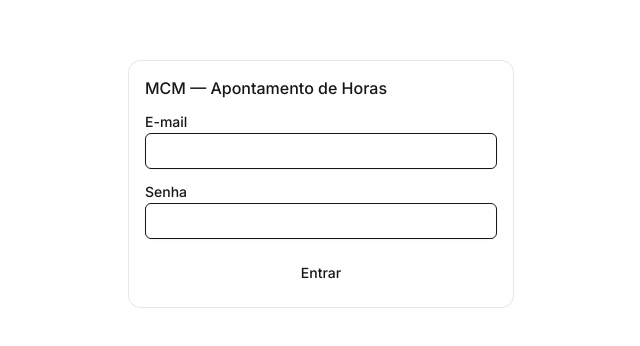
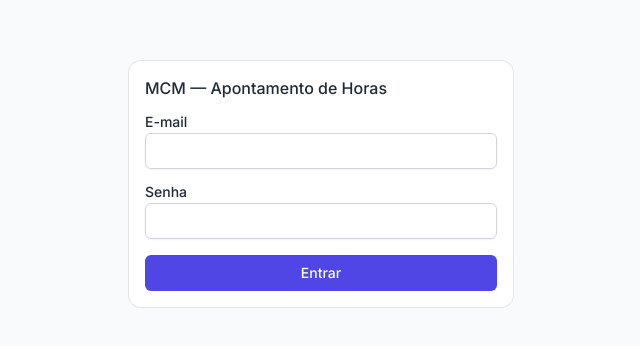
Before and after one commit to arleinascimento13/MCM-TESTE, a Next.js app: page /login in a window 1280 px wide. Shown: the part 216-562 px from the top of the page, without its empty margins (319-959 px from the left). Built offline with nearby package versions, Linux system fonts and the light colour scheme.

Commit message:
feat(theme): tokens indigo/light do design system da referencia

```diff
--- a/src/app/globals.css
+++ b/src/app/globals.css
@@ -1,45 +1,56 @@
 @import "tailwindcss";
 
 :root {
-  --background: #ffffff;
-  --foreground: #171717;
+  --background: #f9fafb;
+  --foreground: #1f2937;
+  --card: #ffffff;
+  --card-foreground: #1f2937;
+  --primary: #4f46e5;
+  --primary-hover: #4338ca;
+  --primary-subtle: #eef2ff;
+  --primary-foreground: #ffffff;
+  --secondary: #f3f4f6;
+  --secondary-foreground: #374151;
+  --muted: #f3f4f6;
+  --muted-foreground: #6b7280;
+  --accent: #eef2ff;
+  --accent-foreground: #3730a3;
+  --border: #e5e7eb;
+  --input: #d1d5db;
+  --ring: #818cf8;
+  --success: #059669;
+  --warning: #d97706;
+  --info: #0891b2;
+  --destructive: #dc2626;
+  --radius: 0.75rem;
   --font-sans: var(--font-inter);
   --font-mono: var(--font-jetbrains-mono);
-  --success: #22c55e;
-  --warning: #f59e0b;
-  --info: #06b6d4;
-  --destructive: #ef4444;
 }
 
 @theme inline {
   --color-background: var(--background);
   --color-foreground: var(--foreground);
-  --font-sans: var(--font-inter);
-  --font-mono: var(--font-jetbrains-mono);
+  --color-card: var(--card);
+  --color-card-foreground: var(--card-foreground);
+  --color-primary: var(--primary);
+  --color-primary-hover: var(--primary-hover);
+  --color-primary-subtle: var(--primary-subtle);
+  --color-primary-foreground: var(--primary-foreground);
+  --color-secondary: var(--secondary);
+  --color-secondary-foreground: var(--secondary-foreground);
+  --color-muted: var(--muted);
+  --color-muted-foreground: var(--muted-foreground);
+  --color-accent: var(--accent);
+  --color-accent-foreground: var(--accent-foreground);
+  --color-border: var(--border);
+  --color-input: var(--input);
+  --color-ring: var(--ring);
   --color-success: var(--success);
   --color-warning: var(--warning);
   --color-info: var(--info);
   --color-destructive: var(--destructive);
-}
-
-@media (prefers-color-scheme: dark) {
-  :root {
-    --background: #0F172A;
-    --foreground: #ededed;
-    --success: #22c55e;
-    --warning: #f59e0b;
-    --info: #06b6d4;
-    --destructive: #ef4444;
-  }
-}
-
-.dark {
-  --background: #0F172A;
-  --foreground: #ededed;
-  --success: #22c55e;
-  --warning: #f59e0b;
-  --info: #06b6d4;
-  --destructive: #ef4444;
+  --font-sans: var(--font-inter);
+  --font-mono: var(--font-jetbrains-mono);
 }
 
 body {
```
